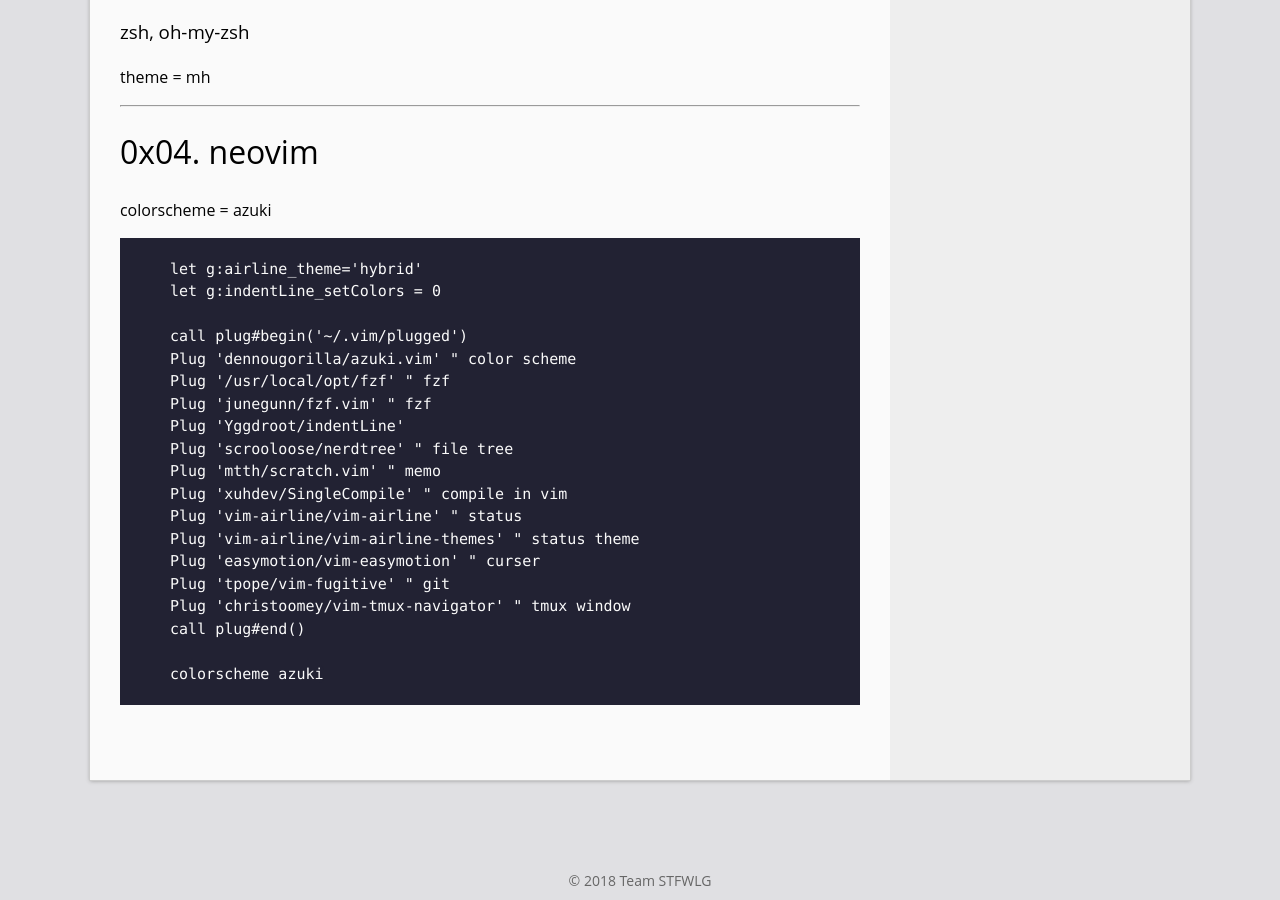
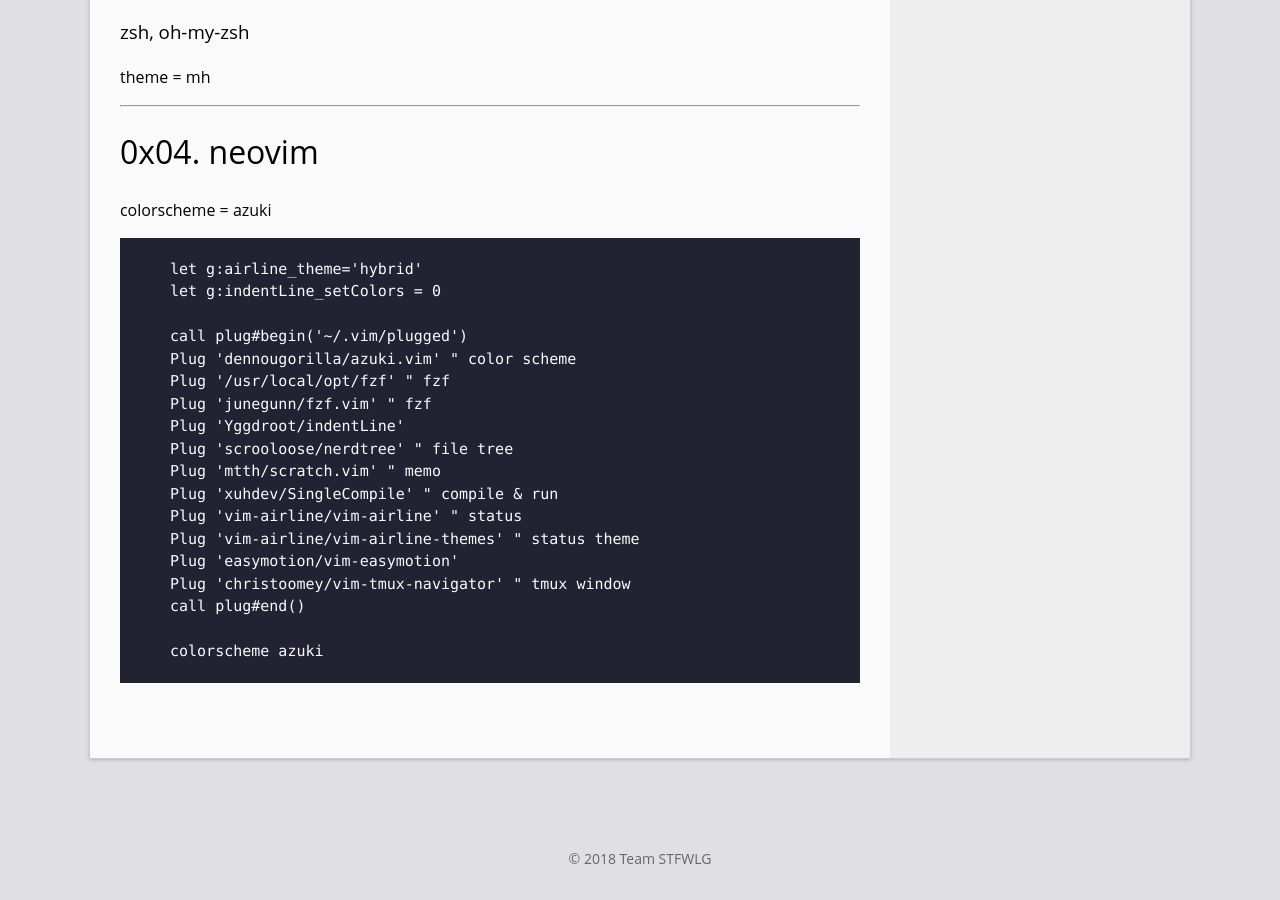
Before and after one commit to UnKN0wnName/stfwlg.github.io, a Jekyll site: the page built from _posts/2018-08-02-맥_세팅.md, in a window 1280 px wide and 900 px high, scrolled down 1399 px. Built offline with Jekyll 4.4.1, drawn with Linux system fonts in a browser that asks for light colours; comment, search, counter and statistics services are not loaded.

Commit message:
mac_setting

```diff
--- a/_posts/2018-08-02-맥_세팅.md
+++ b/_posts/2018-08-02-맥_세팅.md
@@ -72,11 +72,10 @@
 Plug 'Yggdroot/indentLine'
 Plug 'scrooloose/nerdtree' " file tree
 Plug 'mtth/scratch.vim' " memo
-Plug 'xuhdev/SingleCompile' " compile in vim
+Plug 'xuhdev/SingleCompile' " compile & run
 Plug 'vim-airline/vim-airline' " status
 Plug 'vim-airline/vim-airline-themes' " status theme
-Plug 'easymotion/vim-easymotion' " curser
-Plug 'tpope/vim-fugitive' " git
+Plug 'easymotion/vim-easymotion'
 Plug 'christoomey/vim-tmux-navigator' " tmux window
 call plug#end()
 
```
